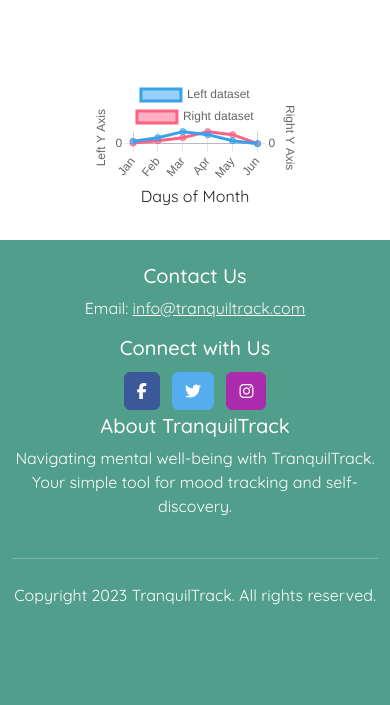
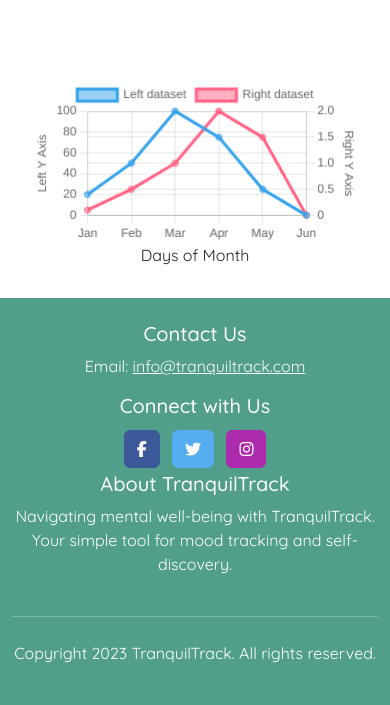
Before and after one commit to KTC96/TranquilTrack, a Django app: page / in a window 390 px wide. Shown: the part 558-1263 px from the top of the page. Before the commit the page ends 1163 px from the top, so only its background shows below. Run offline with Django 3.2, Linux system fonts and the light colour scheme; the visitor is signed in with stand-in values (Sample User, id 1); some libraries are stand-ins or nearby versions; some web fonts are replaced.

Commit message:
width takes 100% on smaller screen sizes

```diff
--- a/static/css/style.css
+++ b/static/css/style.css
@@ -48,7 +48,6 @@ nav {
     rgba(25, 105, 46, 1) 38%,
     rgba(42, 167, 94, 1) 68%
   );
-
 }
 
 .nav-item {
@@ -72,11 +71,10 @@ nav {
   position: relative;
 }
 
-.daily-affirmation img{
+.daily-affirmation img {
   position: relative;
   min-height: 450px;
   width: 100%;
-
 }
 
 .affirmation-box {
@@ -99,7 +97,6 @@ nav {
   font-family: "quicksand", sans-serif;
   font-weight: 600;
   font-size: medium;
-
 }
 
 .affirmation-box h2::after {
@@ -229,7 +226,6 @@ form ul li {
   list-style-type: none;
   font-size: 12px;
   font-weight: 600;
-
 }
 
 form label {
@@ -290,16 +286,20 @@ form label {
   justify-content: center;
 }
 
-@media screen and (min-width: 594px){
+@media screen and (max-width: 500px) {
+  .charts {
+    width: 100%;
+  }
+}
+
+@media screen and (min-width: 594px) {
   .affirmation-box h2 {
     font-size: large;
-
   }
 
   .affirmation-box blockquote {
     font-size: 26px;
     font-size: medium;
-
   }
 
   .affirmation-box button {
@@ -309,7 +309,7 @@ form label {
   }
 }
 
-@media screen and (min-width: 812px){
+@media screen and (min-width: 812px) {
   .affirmation-box h2 {
     margin-bottom: 30px;
     font-size: 38px;
@@ -324,26 +324,23 @@ form label {
   .affirmation-box button {
     height: 65px;
     border-radius: 30px;
-    font-size:large;
-
+    font-size: large;
   }
 }
 
-@media screen and (min-width: 1140px){
+@media screen and (min-width: 1140px) {
   .affirmation-box blockquote {
     padding: 0 6rem 0 8rem;
     overflow: unset;
     padding: 0 10rem 0 10rem;
-
   }
   .affirmation-box {
     left: 5%;
     top: 30%;
   }
-
 }
 
-@media screen and (min-width: 1990px){
+@media screen and (min-width: 1990px) {
   .affirmation-box blockquote {
     padding: 0 14rem 0 14rem;
   }
```
